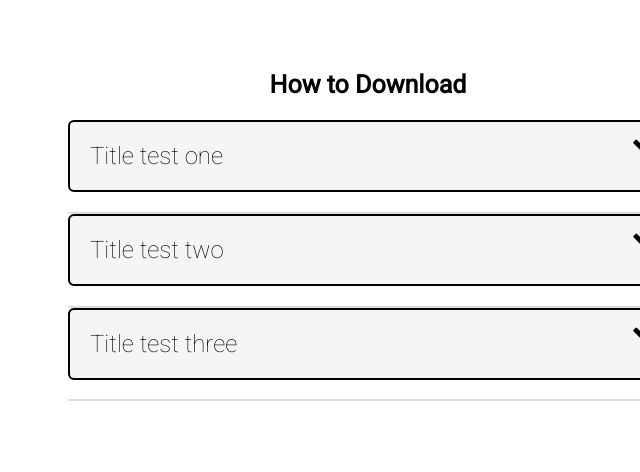
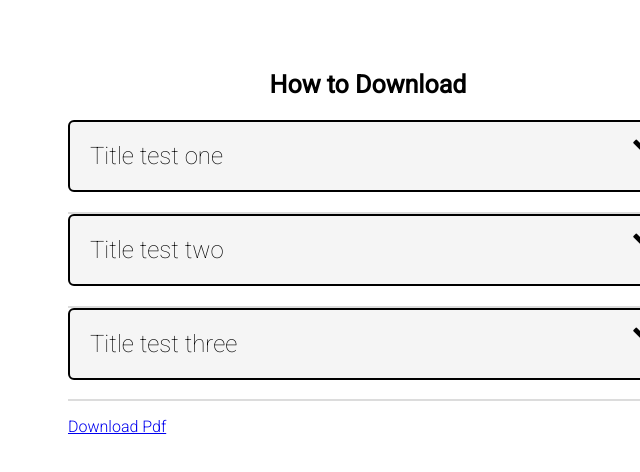
Before and after one commit to ZacheeNiyokwizera/angular-accordion, a plain HTML site: page index.html in a window 1280 px wide. Shown: the top 472 px of the page, without its empty margins (640-1280 px from the left). Drawn offline with nearby package versions, Linux system fonts and the light colour scheme.

Commit message:
added pdf download link

```diff
--- a/index.html
+++ b/index.html
@@ -99,7 +99,13 @@
                         eu molestie turpis. Fusce urna massa, dapibus et enim quis, ullamcorper iaculis velit. Praesent accumsan ex id mi auctor, eget bibendum odio mollis. Nam ut nisi vulputate, feugiat sapien quis, sodales purus. Vivamus malesuada mauris
                         non felis sagittis, vitae aliquam est commodo. Praesent porta euismod risus eget pulvinar. Aenean ut lobortis ipsum, at tincidunt ex. Suspendisse aliquam tellus nec risus porttitor molestie. Sed urna erat, hendrerit id eleifend
                         et, eleifend sed ante. Ves
+
+
+
                     </p>
+                    <a href="MyWeddingInvitation.pdf" download>
+                        <p>Download Pdf</p>
+                    </a>
                 </li>
             </ul>
         </div>
```
Also changed, not shown: 1 other file.
